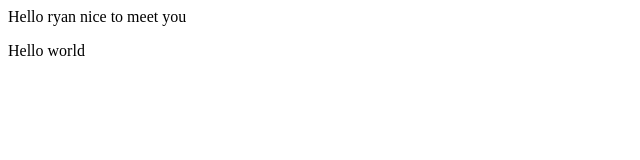
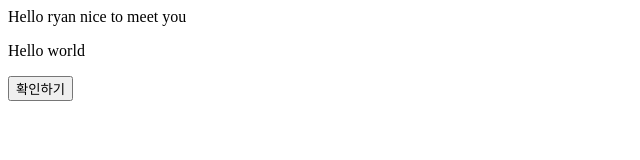
Before and after one commit to Ryan9203/test, a plain HTML site: page index.html in a window 1280 px wide. Shown: the whole page, without its empty margins (0-640 px from the left). Drawn offline with Linux system fonts and the light colour scheme.

Commit message:
button 추가

```diff
--- a/index.html
+++ b/index.html
@@ -1,3 +1,5 @@
 <h>Hello ryan</h>
 <h>nice to meet you</h>
 <p>Hello world</p>
+
+<button>확인하기</button>
```
